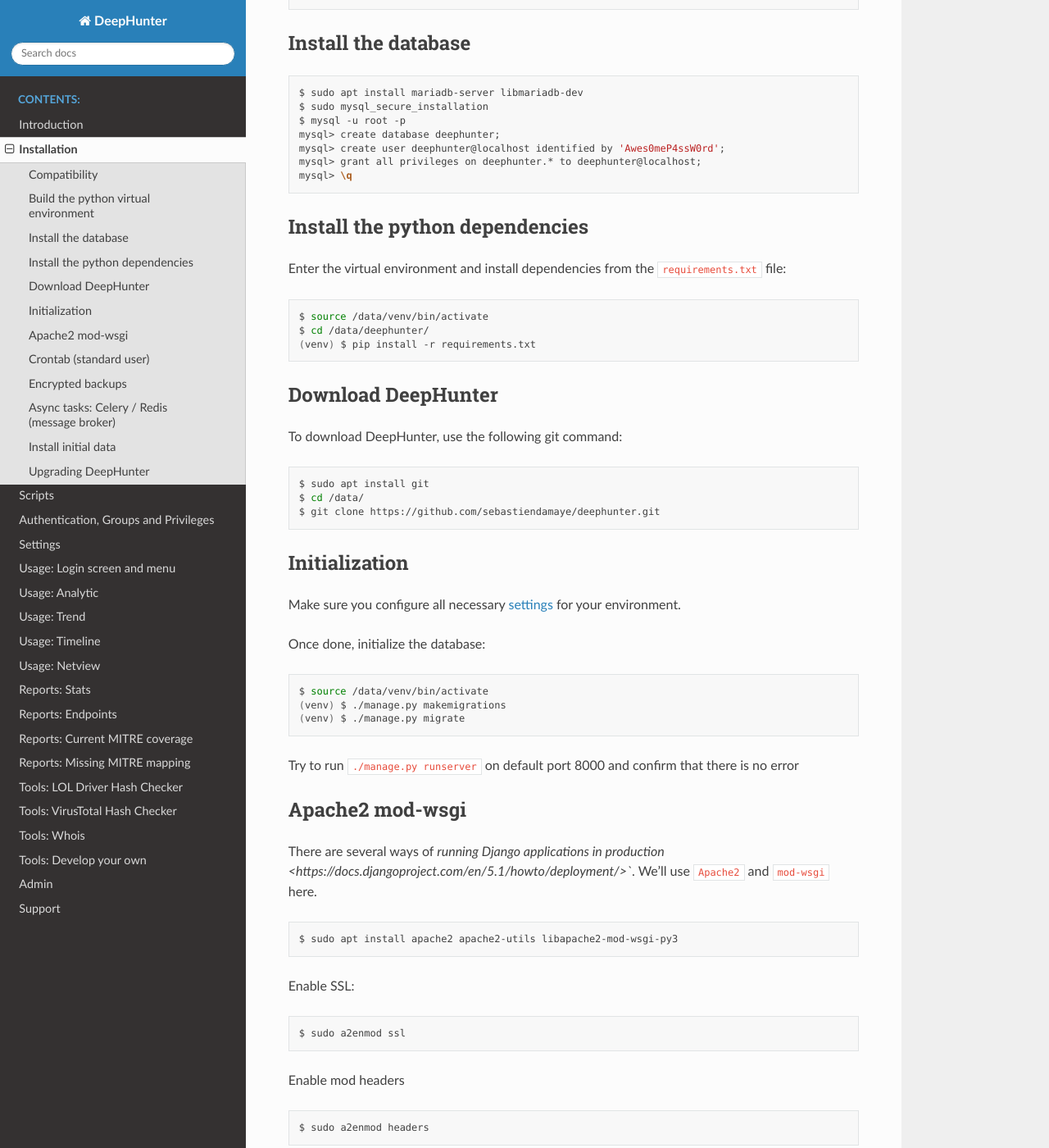
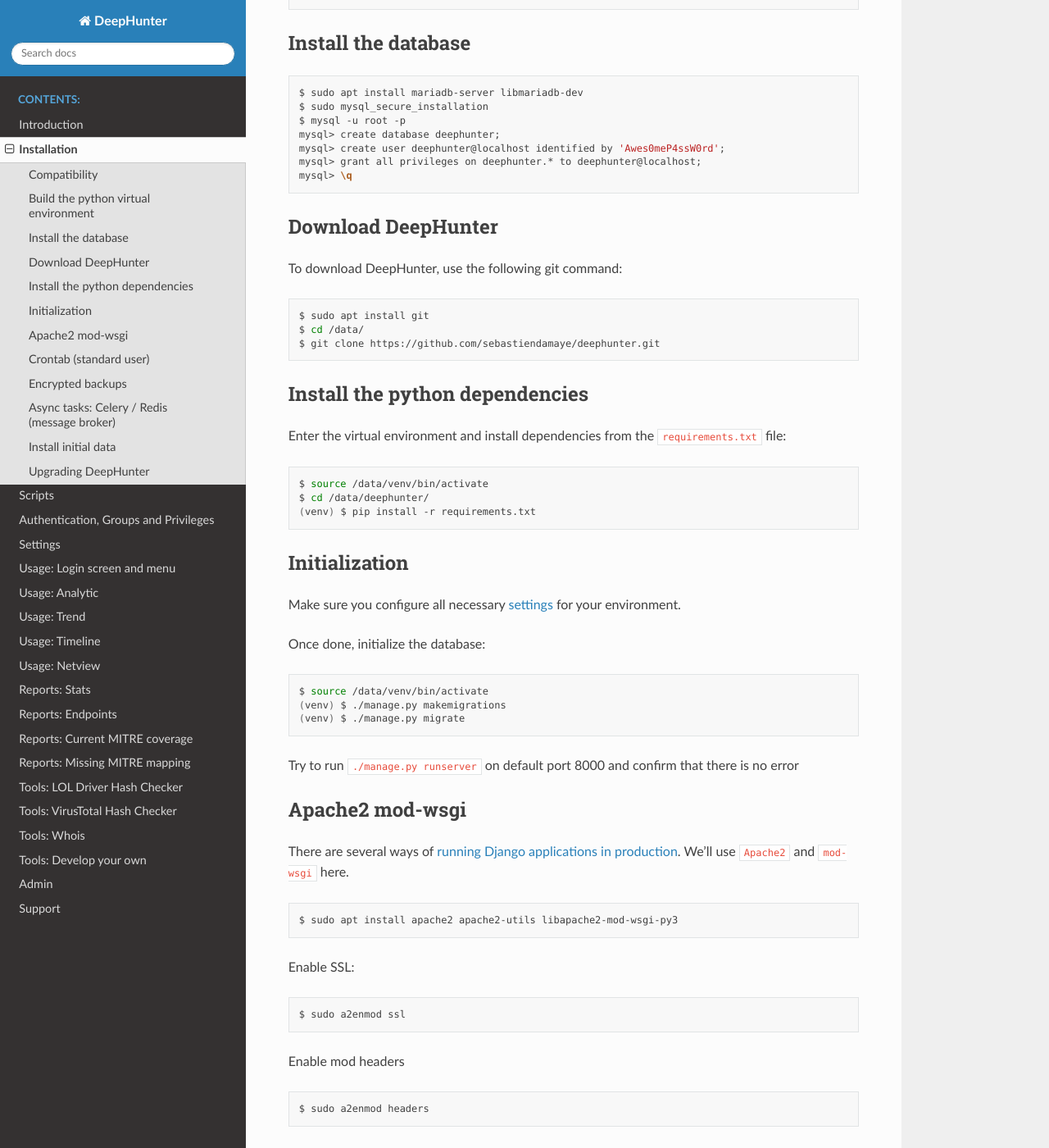
Before and after one commit to wikijm/deephunter, a Sphinx documentation site: the page built from docs/install.rst, in a window 1280 px wide and 1400 px high, scrolled down 621 px. Shown: the whole window at 82% size. Built offline with Sphinx 7.4.7 and the Read the Docs theme 3.1.0, drawn with Linux system fonts in a browser that asks for light colours.

Commit message:
updated doc

```diff
--- a/docs/install.rst
+++ b/docs/install.rst
@@ -35,6 +35,17 @@
 	mysql> grant all privileges on deephunter.* to deephunter@localhost;
 	mysql> \q
 
+Download DeepHunter
+*******************
+
+To download DeepHunter, use the following git command:
+
+.. code-block:: sh
+
+	$ sudo apt install git
+	$ cd /data/
+	$ git clone https://github.com/sebastiendamaye/deephunter.git
+
 Install the python dependencies
 *******************************
 
@@ -46,18 +57,9 @@
 	$ cd /data/deephunter/
 	(venv) $ pip install -r requirements.txt
 
-Download DeepHunter
-*******************
-To download DeepHunter, use the following git command:
-
-.. code-block:: sh
-
-	$ sudo apt install git
-	$ cd /data/
-	$ git clone https://github.com/sebastiendamaye/deephunter.git
-
 Initialization
 **************
+
 Make sure you configure all necessary `settings <settings.html>`_ for your environment.
 
 Once done, initialize the database:
@@ -72,7 +74,8 @@
 
 Apache2 mod-wsgi
 ****************
-There are several ways of `running Django applications in production <https://docs.djangoproject.com/en/5.1/howto/deployment/>``. We'll use ``Apache2`` and ``mod-wsgi`` here.
+
+There are several ways of `running Django applications in production <https://docs.djangoproject.com/en/5.1/howto/deployment/>`_. We'll use ``Apache2`` and ``mod-wsgi`` here.
 
 .. code-block:: sh
 
```
